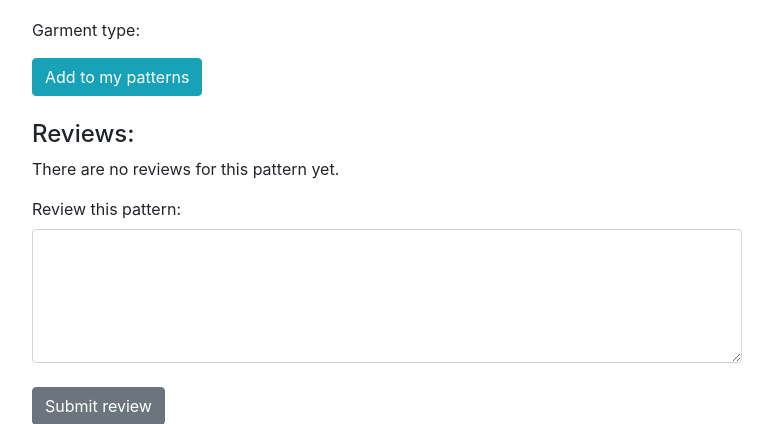
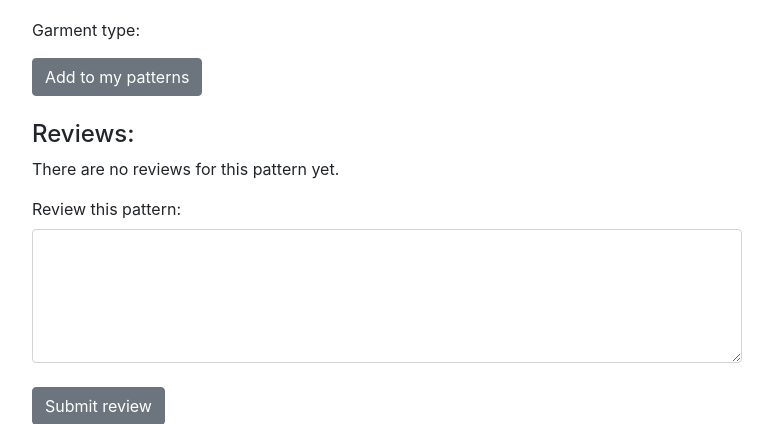
Before and after one commit to EssiPry/sewing-pattern-library, a Flask app: template templates/pattern.html in a window 1280 px wide. Shown: the part 124-548 px from the top of the page, without its empty margins (68-841 px from the left). Run offline with Flask 2, Linux system fonts and the light colour scheme; the template is opened without the code that fills it, so the values that code supplies are empty; some libraries are stand-ins or nearby versions.

Commit message:
Fix adding and deleting patterns from personal pattern library

```diff
--- a/templates/pattern.html
+++ b/templates/pattern.html
@@ -16,7 +16,7 @@
 <form action="/add_to_my_patterns", method="POST">
     <input type="hidden" name="pattern_name" value={{pattern_name}}>
     <input type="hidden" name="csrf_token" value="{{ session.csrf_token}}">
-    <button type="button" class="btn btn-info">Add to my patterns</button>
+    <input type=submit type="button" class="btn btn-secondary" value="Add to my patterns">
 </form>
 
 {% else %}
@@ -24,7 +24,7 @@
 <form action="/delete_from_my_patterns", method="POST">
     <input type="hidden" name="pattern_name" value={{pattern_name}}>
     <input type="hidden" name="csrf_token" value="{{ session.csrf_token}}">
-    <button type="button" class="btn btn-info">Delete from my patterns</button>
+    <input type=submit class="btn btn-secondary" value="Delete from my patterns">
 </form>
 
 {% endif %}
```
